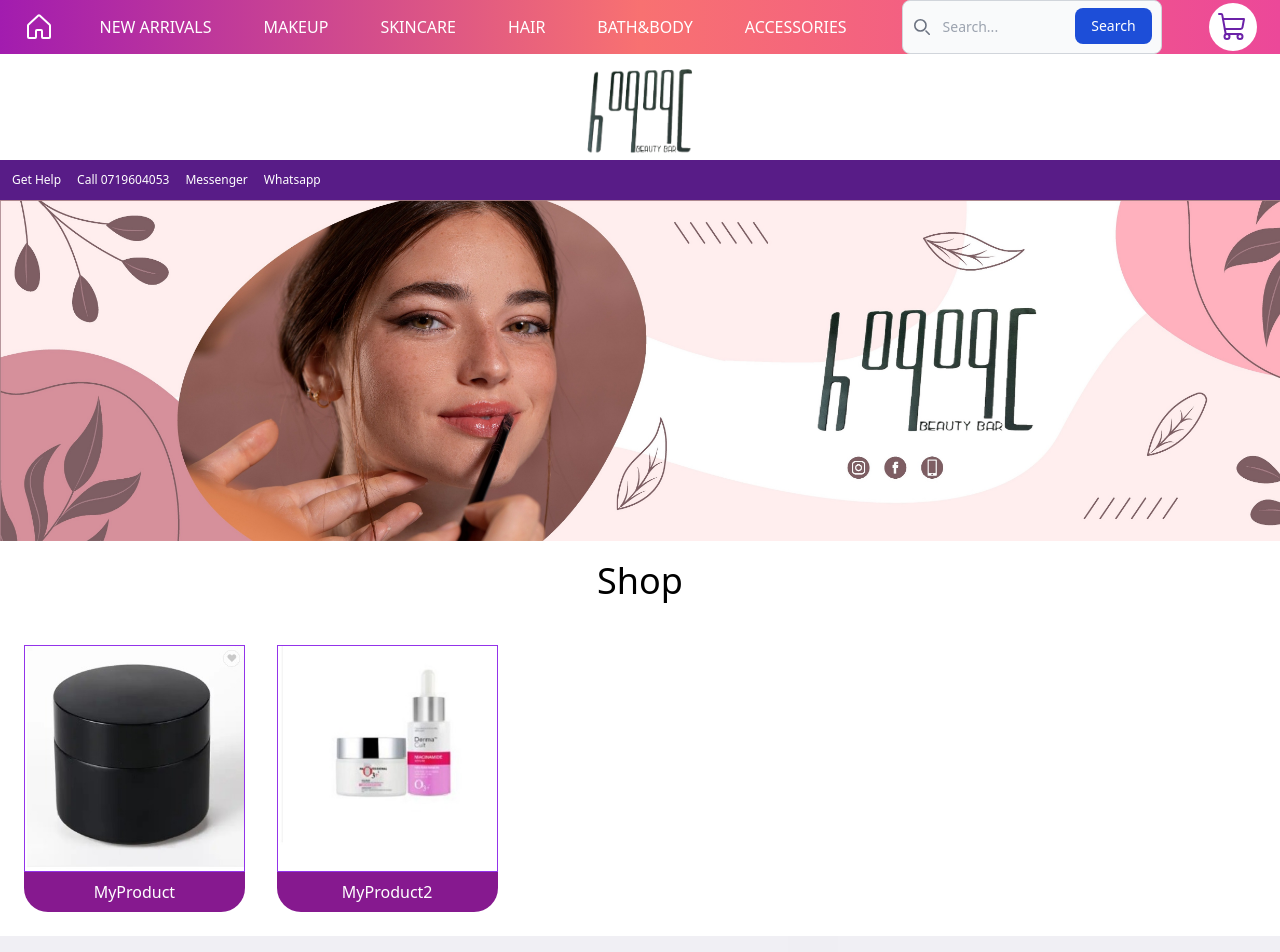
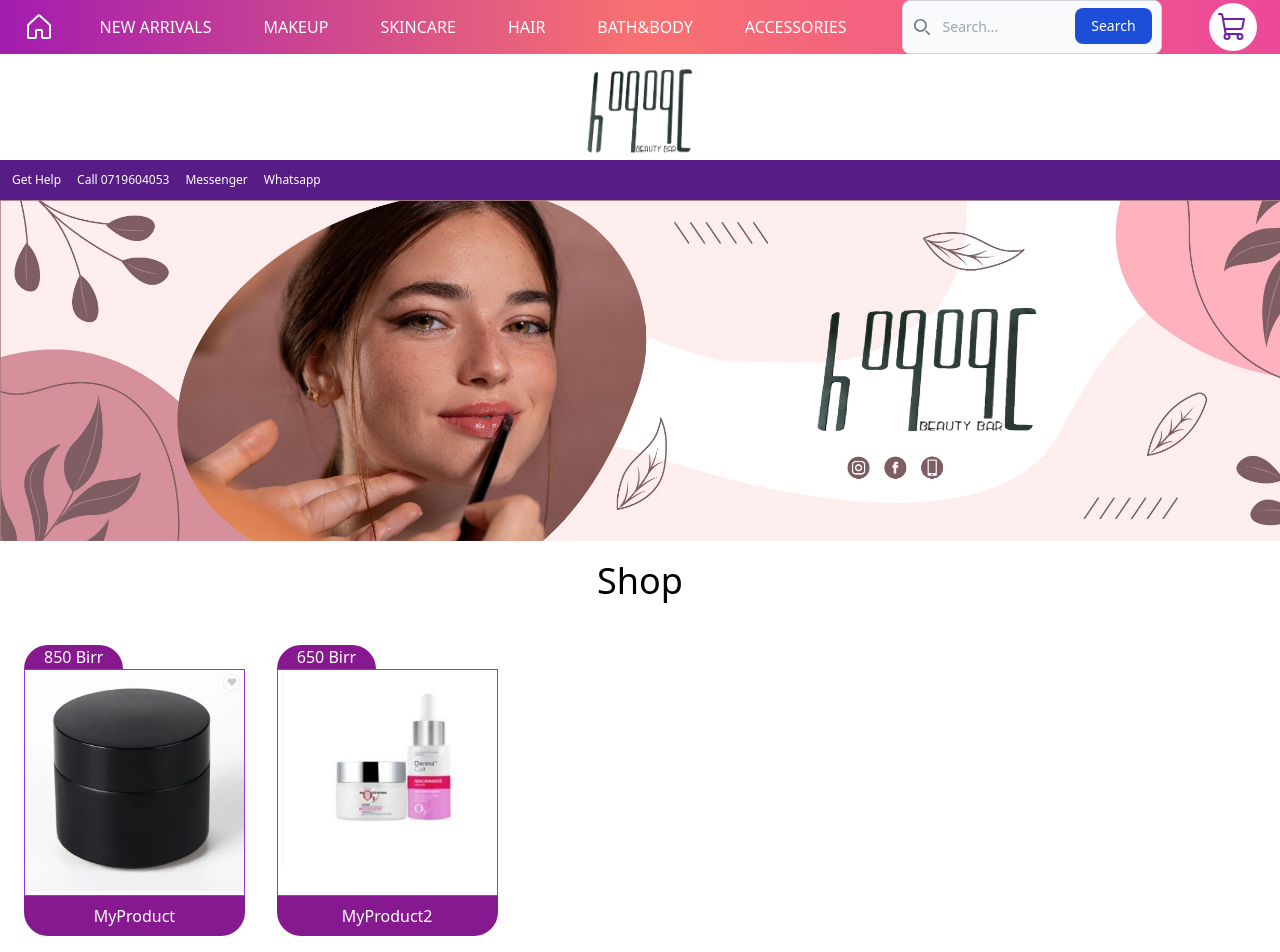
Before and after one commit to KidusThethird/Lemamar_website, a React (Create React App) app: page / in a window 1280 px wide. Shown: the top 952 px of the page. Built offline with nearby package versions, Linux system fonts and the light colour scheme.

Commit message:
price tag added

```diff
--- a/src/index.css
+++ b/src/index.css
@@ -3,15 +3,7 @@
 @tailwind utilities;
 
 @layer components {
-    .product-items {
-      @apply  bg-fuchsia-800  rounded-b-3xl hover:bg-purple-950 flex text-white justify-center;
-    }
-    .product-holder {
-      @apply  hover:scale-110  transition-all ease-in-out duration-200;
-    }
-    .product-image-holder{
-        @apply border border-solid border-purple-600;
-    }
+
     .nav-bar-items-style{
         @apply hover:bg-white py-4 px-2 hover:text-fuchsia-700 transition-all ease-in-out duration-150;
     }
--- a/src/pages/shop/product.jsx
+++ b/src/pages/shop/product.jsx
@@ -6,9 +6,12 @@ export const Product = (props) => {
   return (
 
 
-    <div className='product-holder'>
-    <img src={productImage} alt="" className='product-image-holder'/>
-    <div className=' product-items' >
+    <div className='hover:scale-110  transition-all ease-in-out duration-200'>
+         <div className='bg-fuchsia-800 w-fit px-5 text-white rounded-t-full'>{price} Birr</div>
+    <img src={productImage} alt="" className='border border-solid border-purple-600'/>
+
+    <div className=' bg-fuchsia-800  rounded-b-3xl hover:bg-purple-950 flex text-white justify-center' >
+
     <p className='py-2 px-1'>{productName}</p>
     </div>
 </div>
```
